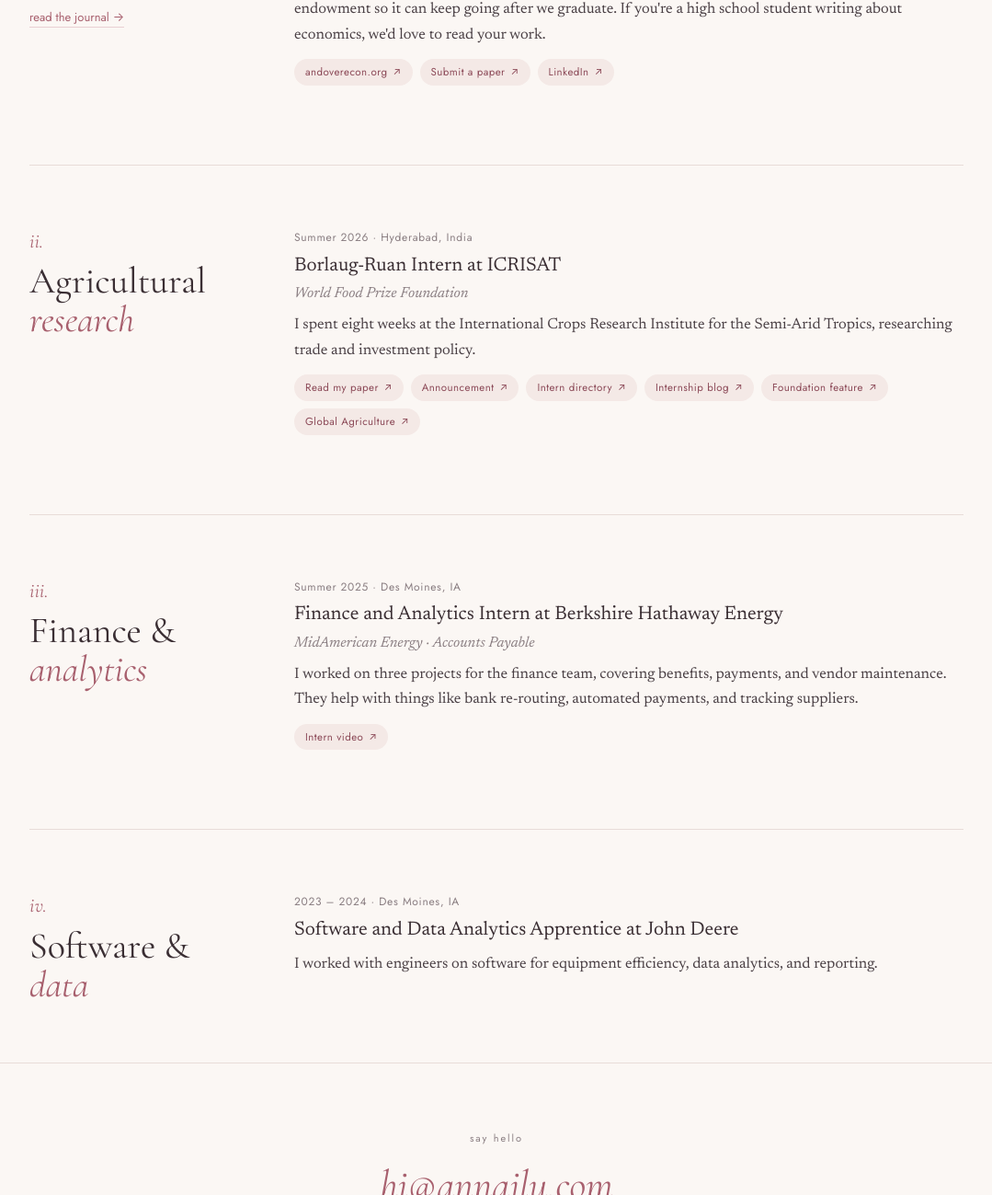
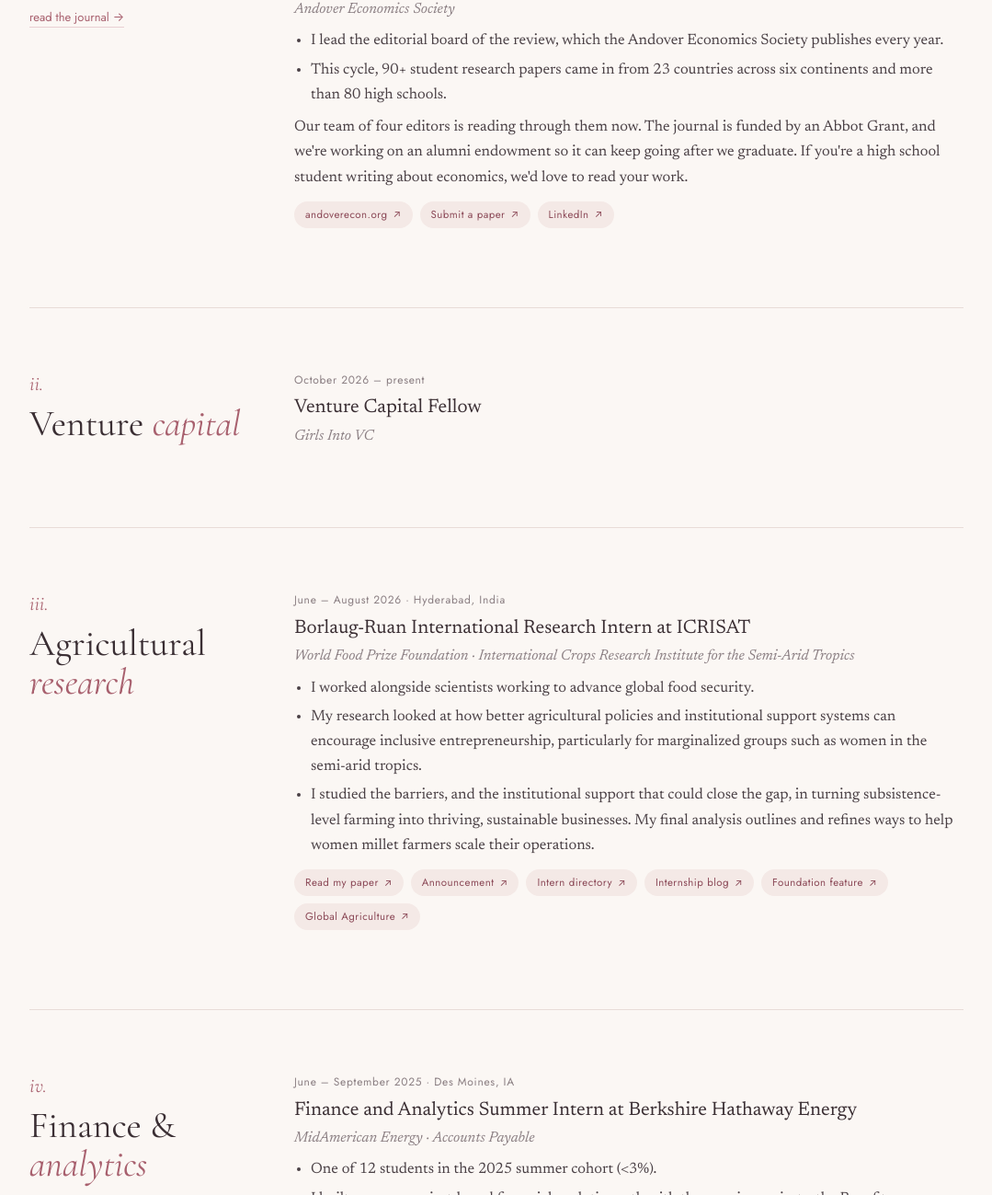
Before and after one commit to ajldesigns/anna-website, a plain HTML site: page experience.html in a window 1280 px wide. Shown: the part 663-1962 px from the top of the page at 92% size, without its empty margins (100-1179 px from the left). Drawn offline with nearby package versions, Linux system fonts and the light colour scheme; files whose address does not match are found by name.

Commit message:
Fill in experience page from LinkedIn; add Girls Into VC

```diff
--- a/experience.html
+++ b/experience.html
@@ -4,7 +4,7 @@
   <meta charset="UTF-8">
   <meta name="viewport" content="width=device-width, initial-scale=1.0">
   <title>Work Experience | Anna Lu, Johnston, Iowa</title>
-  <meta name="description" content="Work experience of Anna Lu, a student at Phillips Academy from Johnston, Iowa: Editor in Chief of the Andover Economic Review; Borlaug-Ruan International Intern at ICRISAT in Hyderabad, India; finance and analytics intern at Berkshire Hathaway Energy; and software and data analytics apprentice at John Deere.">
+  <meta name="description" content="Work experience of Anna Lu, a student at Phillips Academy from Johnston, Iowa: Editor in Chief of the Andover Economic Review; Venture Capital Fellow at Girls Into VC; Borlaug-Ruan International Intern at ICRISAT in Hyderabad, India; finance and analytics intern at Berkshire Hathaway Energy; and software and data analytics apprentice at John Deere.">
   <meta name="author" content="Anna Lu">
   <meta name="robots" content="index, follow">
   <link rel="canonical" href="https://www.annajlu.com/experience">
@@ -77,7 +77,7 @@
     <section class="page-head">
       <p class="label">anna lu &nbsp;·&nbsp; experience</p>
       <h1>Work <em>experience</em></h1>
-      <p class="dek">The internships, jobs, and roles I've had so far, from editing an economics journal to agricultural research in India and finance and software back home in Iowa.</p>
+      <p class="dek">The internships, jobs, and roles I've had so far, from editing an economics journal and venture capital to agricultural research in India and finance and software back home in Iowa.</p>
     </section>
 
     <!-- Andover Economic Review -->
@@ -90,7 +90,14 @@
       <div class="reveal">
         <p class="lead">I'm the editor in chief of the <em>Andover Economic Review</em>, an economics journal written by and for high school students.</p>
         <div class="entry">
-          <p>This cycle we received over 90 papers from students in 23 countries, and our team of four editors is reading through them now. The journal is funded by an Abbot Grant, and we're working on an alumni endowment so it can keep going after we graduate. If you're a high school student writing about economics, we'd love to read your work.</p>
+          <span class="when">August 2026 – present · Andover, MA</span>
+          <div class="t">Editor in Chief</div>
+          <div class="org">Andover Economics Society</div>
+          <ul>
+            <li>I lead the editorial board of the review, which the Andover Economics Society publishes every year.</li>
+            <li>This cycle, 90+ student research papers came in from 23 countries across six continents and more than 80 high schools.</li>
+          </ul>
+          <p>Our team of four editors is reading through them now. The journal is funded by an Abbot Grant, and we're working on an alumni endowment so it can keep going after we graduate. If you're a high school student writing about economics, we'd love to read your work.</p>
           <div class="chips">
             <a class="chip" href="https://andoverecon.org/" target="_blank" rel="noopener">andoverecon.org</a>
             <a class="chip" href="https://andoverecon.org/submit.html" target="_blank" rel="noopener">Submit a paper</a>
@@ -100,17 +107,35 @@
       </div>
     </section>
 
+    <section class="sec" id="girls-into-vc">
+      <div class="sec-head reveal">
+        <div class="sec-num">ii.</div>
+        <h2>Venture <em>capital</em></h2>
+      </div>
+      <div class="reveal">
+        <div class="entry">
+          <span class="when">October 2026 – present</span>
+          <div class="t">Venture Capital Fellow</div>
+          <div class="org">Girls Into VC</div>
+        </div>
+      </div>
+    </section>
+
     <section class="sec" id="icrisat">
       <div class="sec-head reveal">
-        <div class="sec-num">ii.</div>
+        <div class="sec-num">iii.</div>
         <h2>Agricultural <em>research</em></h2>
       </div>
       <div class="reveal">
         <div class="entry">
-          <span class="when">Summer 2026 · Hyderabad, India</span>
-          <div class="t">Borlaug-Ruan Intern at ICRISAT</div>
-          <div class="org">World Food Prize Foundation</div>
-          <p>I spent eight weeks at the International Crops Research Institute for the Semi-Arid Tropics, researching trade and investment policy.</p>
+          <span class="when">June – August 2026 · Hyderabad, India</span>
+          <div class="t">Borlaug-Ruan International Research Intern at ICRISAT</div>
+          <div class="org">World Food Prize Foundation · International Crops Research Institute for the Semi-Arid Tropics</div>
+          <ul>
+            <li>I worked alongside scientists working to advance global food security.</li>
+            <li>My research looked at how better agricultural policies and institutional support systems can encourage inclusive entrepreneurship, particularly for marginalized groups such as women in the semi-arid tropics.</li>
+            <li>I studied the barriers, and the institutional support that could close the gap, in turning subsistence-level farming into thriving, sustainable businesses. My final analysis outlines and refines ways to help women millet farmers scale their operations.</li>
+          </ul>
           <div class="chips">
             <a class="chip" href="https://www.worldfoodprize.org/blog/people/anna-lu/" target="_blank" rel="noopener">Read my paper</a>
             <a class="chip" href="https://www.worldfoodprize.org/blog/2026/04/28/world-food-prize-foundation-selects-13-students-for-distinguished-borlaug-ruan-international-internship" target="_blank" rel="noopener">Announcement</a>
@@ -125,15 +150,18 @@
 
     <section class="sec" id="bhe">
       <div class="sec-head reveal">
-        <div class="sec-num">iii.</div>
+        <div class="sec-num">iv.</div>
         <h2>Finance &amp; <em>analytics</em></h2>
       </div>
       <div class="reveal">
         <div class="entry">
-          <span class="when">Summer 2025 · Des Moines, IA</span>
-          <div class="t">Finance and Analytics Intern at Berkshire Hathaway Energy</div>
+          <span class="when">June – September 2025 · Des Moines, IA</span>
+          <div class="t">Finance and Analytics Summer Intern at Berkshire Hathaway Energy</div>
           <div class="org">MidAmerican Energy · Accounts Payable</div>
-          <p>I worked on three projects for the finance team, covering benefits, payments, and vendor maintenance. They help with things like bank re-routing, automated payments, and tracking suppliers.</p>
+          <ul>
+            <li>One of 12 students in the 2025 summer cohort (&lt;3%).</li>
+            <li>I built my own project-based financial analytics path with three major projects: the Benefits, Payments, and Vendor Maintenance projects. They streamline bank re-routing, automate payments, and track supplier chain systems, and are used by 60+ employees across the BHE finance department.</li>
+          </ul>
           <div class="chips">
             <a class="chip" href="https://www.facebook.com/reel/1644495276218285" target="_blank" rel="noopener">Intern video</a>
           </div>
@@ -143,14 +171,16 @@
 
     <section class="sec" id="john-deere">
       <div class="sec-head reveal">
-        <div class="sec-num">iv.</div>
+        <div class="sec-num">v.</div>
         <h2>Software &amp; <em>data</em></h2>
       </div>
       <div class="reveal">
         <div class="entry">
-          <span class="when">2023 – 2024 · Des Moines, IA</span>
-          <div class="t">Software and Data Analytics Apprentice at John Deere</div>
-          <p>I worked with engineers on software for equipment efficiency, data analytics, and reporting.</p>
+          <span class="when">October 2023 – May 2024 · Des Moines, IA</span>
+          <div class="t">SWE and Data Analytics Apprentice at John Deere</div>
+          <ul>
+            <li>I was selected as a software engineering apprentice and worked with the engineers on my team to program and pitch software solutions for equipment efficiency, data analytics, and systems reporting.</li>
+          </ul>
         </div>
       </div>
     </section>
```
